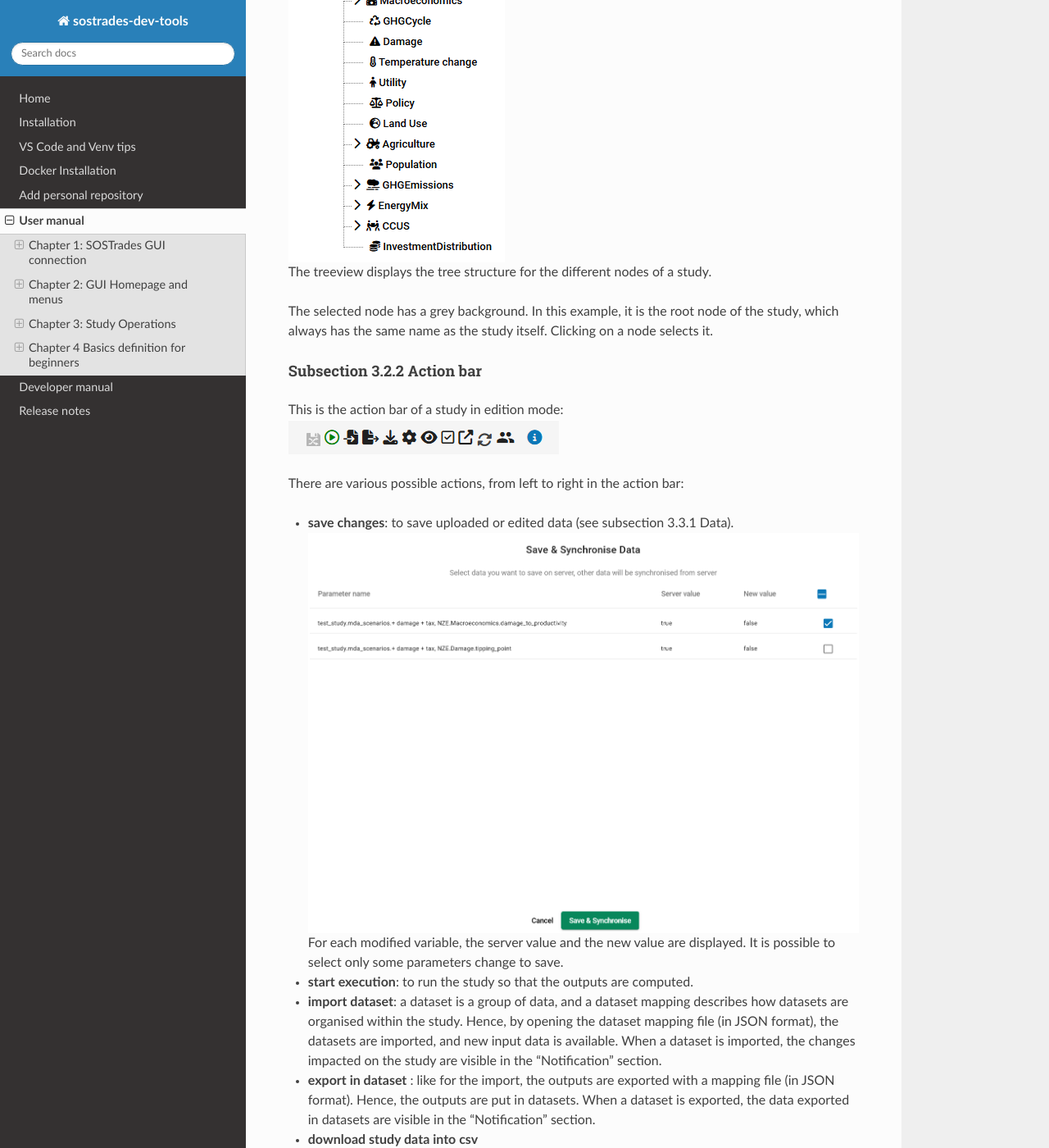
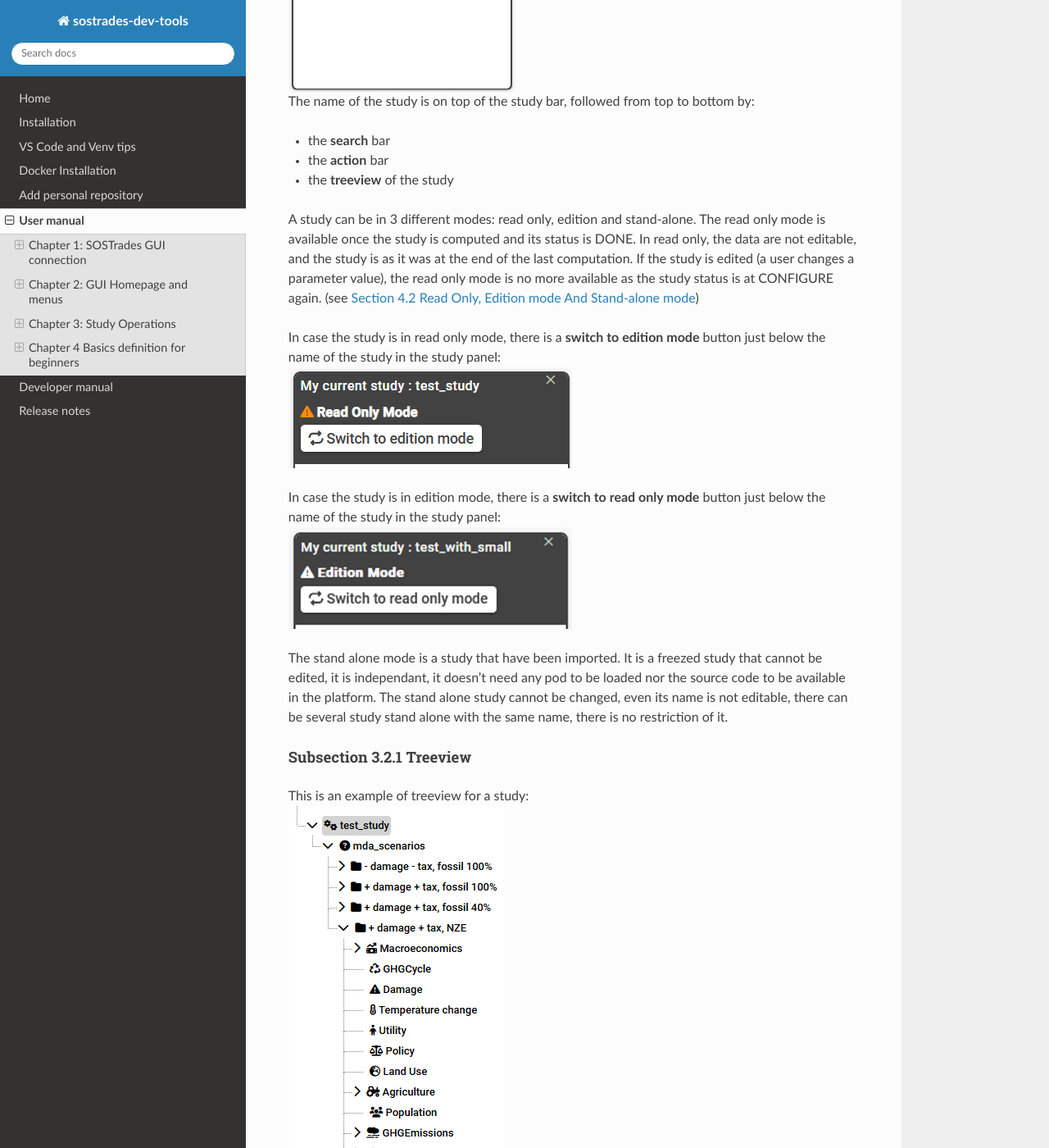
Before and after one commit to os-climate/sostrades-dev-tools, a Sphinx documentation site: the page built from docs/source/user_manual.md, in a window 1280 px wide and 1400 px high, scrolled down 20747 px. Shown: the whole window at 82% size. Built offline with Sphinx 7.4.7 and the Read the Docs theme 3.1.0, drawn with Linux system fonts in a browser that asks for light colours; some of the changed text lies outside the part shown.

Commit message:
update user manual with stand alone study

```diff
--- a/docs/source/user_manual.md
+++ b/docs/source/user_manual.md
@@ -143,6 +143,8 @@ By hovering over the same row as a study, additional icons appear on the right s
 - The third icon ![](images/platform-GUI/study-management/copy-study-icon.png) allows to duplicate the study with another name:
 ![](images/platform-GUI/study-management/copy-study.png)
 
+- The next icon ![](images/platform-GUI/study-management/export-zip-icon.png) is for downloading a study in zip format. It contains the read only mode, the study data, all post processing charts and visualization diagrams. It is possible only if the study has a read only mode. This study zip can be imported again in this platform in stand alone format or in another platform version.
+
 - The next icon ![](images/platform-GUI/study-management/delete-icon.png) is for deleting a study.
 ![](images/platform-GUI/study-management/confirm-delete.png)
 
@@ -271,6 +273,7 @@ There are four different ways to create a study:
 
 When **creating a study from scratch**, all fields need to be filled out: <br>
 ![](images/platform_study/create_study/create_new_study.png)
+- **import study stand alone**: If toggled, it is possible to import a study zip in stand alone.
 - **study name**: the name chosen for the study
 - **process name**: the process on which the study will be based
 - **on which study it will be based**, it can be either a study that already exists for the selected process, or an
@@ -292,6 +295,10 @@ When the creation of a study is over, here is what the study looks like (here da
 reference study): <br>
 ![](images/platform_study/create_study/study_created.png)
 
+**Creating a study stand alone from importing a study zip** is possible when "import study stand alone" toggle button is activated.
+![](images/platform_study/create_study/create_new_study_stand_alone.png)
+The button "Select zip file" allows to select a study zip previously exported. The file size limit is 10Mo.
+
 
 ### Section 3.2 Study panel
 
@@ -302,11 +309,11 @@ The name of the study is on top of the study bar, followed from top to bottom by
 - the **action** bar
 - the **treeview** of the study
 
-A study can be in 2 different modes: read only and edition. The read only mode is available once the study is computed
+A study can be in 3 different modes: read only, edition and stand-alone. The read only mode is available once the study is computed
 and its status is DONE. In read only, the data are not editable, and the study is as it was at the end of the last
 computation. If the study is edited (a user changes a parameter value), the read only mode is no more available as the
 study status is at CONFIGURE again.
-(see [Section 4.2 Read Only and Edition mode](#section-42-read-only-and-edition-mode))
+(see [Section 4.2 Read Only, Edition mode And Stand-alone mode](#section-42-read-only-edition-mode-and-stand-alone-mode))
 
 In case the study is in read only mode, there is a **switch to edition mode** button just below the name of the study in the study panel: <br>
 ![](images/platform_study/study_panel/read_only_mode.png)
@@ -314,6 +321,9 @@ In case the study is in read only mode, there is a **switch to edition mode** bu
 
 In case the study is in edition mode, there is a **switch to read only mode** button just below the name of the study in the study panel: <br>
 ![](images/platform_study/study_panel/edition.png)
+
+The stand alone mode is a study that have been imported. It is a freezed study that cannot be edited, it is independant, it doesn't need any pod to be loaded nor the source code to be available in the platform.
+The stand alone study cannot be changed, even its name is not editable, there can be several study stand alone with the same name, there is no restriction of it.
 
 #### Subsection 3.2.1 Treeview
 This is an example of treeview for a study: <br>
@@ -639,7 +649,7 @@ GUI will raise a pod error, and suggest you to increase the pod size.
 
 ![](images/platform_study/study_panel/action_bar/execution_pod_settings.png)
 
-### Section 4.2 Read Only and Edition mode
+### Section 4.2 Read Only, Edition mode And Stand-alone mode
 
 A study follows a flow from configuration to finished. On the configuration phase, the study needs to be modified to
 fill the good inputs data. The study is in edition mode, it is loaded on a study pod. Once all the input data are
@@ -649,3 +659,4 @@ mode with a deliberate user action. The application will not start a study pod t
 Moreover, the read only mode saves the charts and data independently of the models modifications so even if the study is
 old and doesn't match the code of the model it can still be opened.<br>
 But if a user changes an input of the study, the study is again in configuration mode and is opened in edition mode.<br>
+In stand-alone mode, the study is a read only mode state that cannot be edited. Once a study is in read-only mode, it can be exported and imported again in a stand-alone study, that is completly independant of model evolutions or deletion.<br>
```
Also changed, not shown: docs/source/images/platform-GUI/study-management/export-zip-icon.png (added), docs/source/images/platform-GUI/study-management/option-icon.png, docs/source/images/platform_study/create_study/create_new_study.png, docs/source/images/platform_study/create_study/create_new_study_example.png, docs/source/images/platform_study/create_study/create_new_study_stand_alone.png (added).
